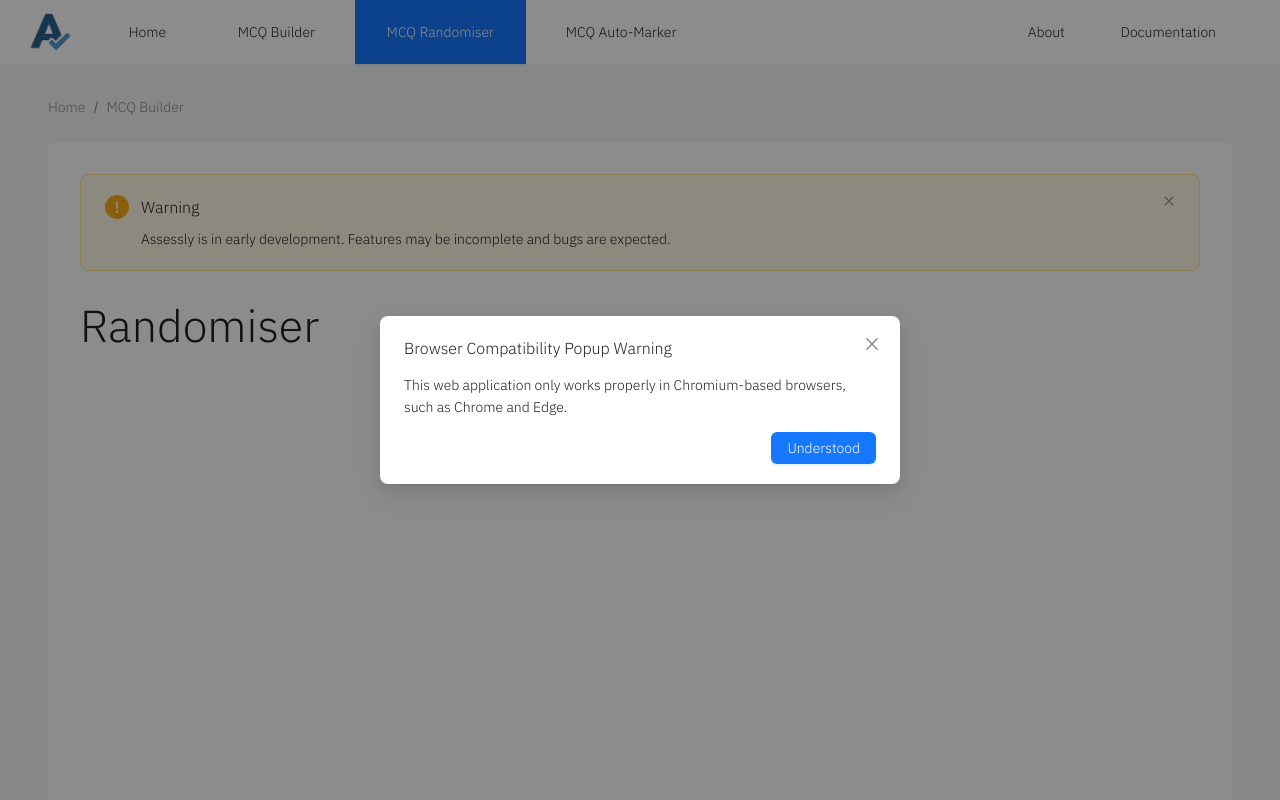
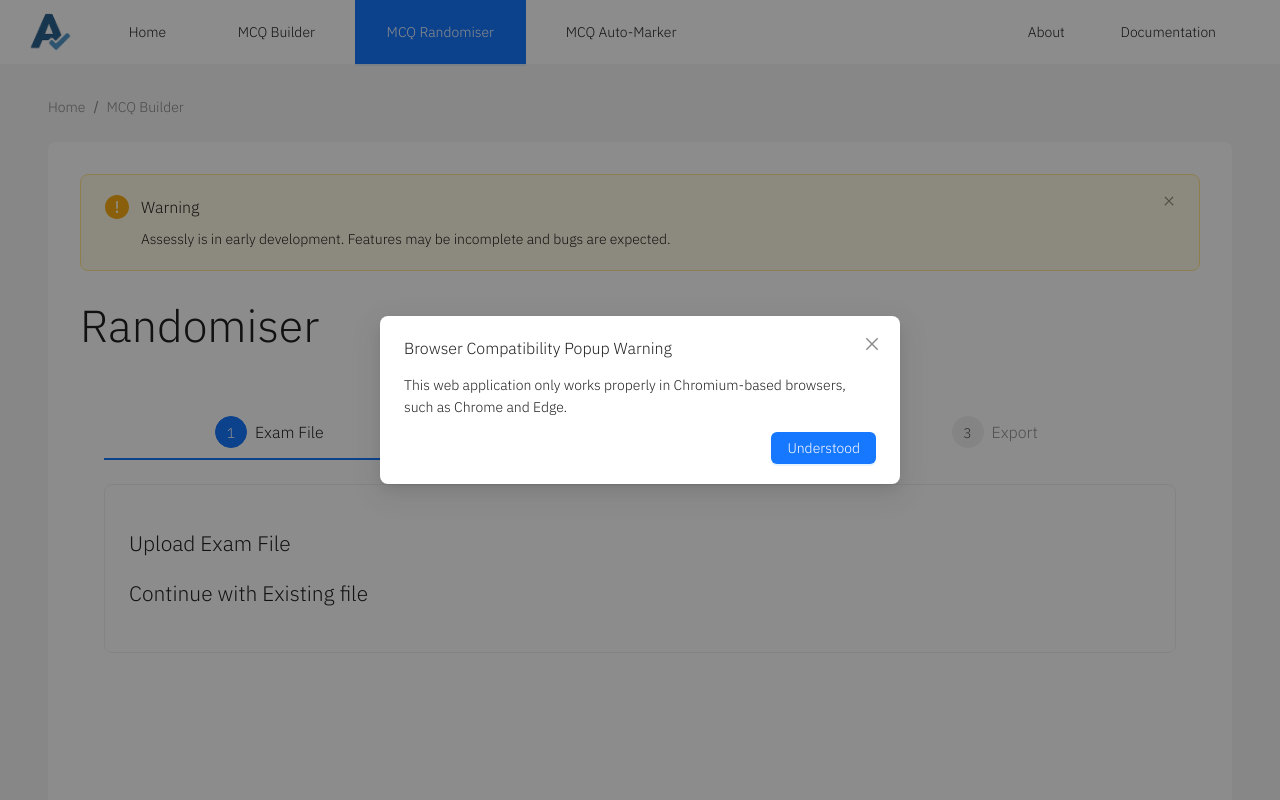
Before and after one commit to uoa-compsci399-2025-s1/capstone-project-2025-s1-team-11, a React (Vite) app in the folder client/: page /randomiser in a window 1280 px wide. Shown: the top 800 px of the page. Built offline with nearby package versions, Linux system fonts and the light colour scheme.

Commit message:
Created progress wrapper for randomiser page, updated file names.

```diff
--- a/client/src/components/MCQProgressWrapper.jsx
+++ b/client/src/components/MCQBuilderProgressWrapper.jsx
@@ -19,7 +19,7 @@ const steps = [
   },
 ];
 
-const MCQProgressWrapper = ({ children, onStageChange }) => {
+const MCQBuilderProgressWrapper = ({ children, onStageChange }) => {
   const [currentStep, setCurrentStep] = useState(0);
 
   const handleChange = (stepIndex) => {
@@ -50,4 +50,4 @@ const MCQProgressWrapper = ({ children, onStageChange }) => {
   );
 };
 
-export default MCQProgressWrapper;
+export default MCQBuilderProgressWrapper;
--- /dev/null
+++ b/client/src/components/MCQRandomiserProgressWrapper.jsx
@@ -0,0 +1,53 @@
+import React, { useState } from 'react';
+import { Steps } from 'antd';
+import { Card } from 'antd';
+
+const { Step } = Steps;
+
+const steps = [
+  {
+    title: 'Exam File',
+    key: 'upload',
+  },
+  {
+    title: 'Randomise',
+    key: 'randomise',
+  },
+  {
+    title: 'Export',
+    key: 'export',
+  },
+];
+
+const MCQRandomiserProgressWrapper = ({ children, onStageChange }) => {
+  const [currentStep, setCurrentStep] = useState(0);
+
+  const handleChange = (stepIndex) => {
+    setCurrentStep(stepIndex);
+    if (onStageChange) {
+      onStageChange(steps[stepIndex].key);
+    }
+  };
+
+  return (
+    <div style={{ padding: '24px' }}>
+      <Steps
+        type="navigation"
+        size="default"
+        current={currentStep}
+        onChange={handleChange}
+        style={{ marginBottom: '24px' }}
+      >
+        {steps.map((step, index) => (
+          <Step key={step.key} title={step.title} />
+        ))}
+      </Steps>
+
+      <Card>
+        {children(currentStep)}
+      </Card>
+    </div>
+  );
+};
+
+export default MCQRandomiserProgressWrapper;
--- a/client/src/pages/builder.jsx
+++ b/client/src/pages/builder.jsx
@@ -1,7 +1,7 @@
 import React, { useState } from "react";
 import ExamDisplay from "../components/examDisplay.jsx";
 import ExamFileManager from "../components/ExamFileManager.jsx";
-import MCQProgressWrapper from "../components/MCQProgressWrapper.jsx";
+import MCQBuilderProgressWrapper from "../components/MCQBuilderProgressWrapper.jsx";
 
 const Builder = () => {
     const [exam, setExam] = useState(null);
@@ -60,9 +60,9 @@ const Builder = () => {
     return (
         <>
             <h1> Builder</h1>
-        <MCQProgressWrapper>
+        <MCQBuilderProgressWrapper>
             {(currentStep) => renderStageContent(currentStep)}
-            </MCQProgressWrapper>
+            </MCQBuilderProgressWrapper>
         </>
     );
 };
--- a/client/src/pages/randomiser.jsx
+++ b/client/src/pages/randomiser.jsx
@@ -1,12 +1,43 @@
-// src/pages/ExamFileManager.jsx
 import React from "react";
+import MCQRandomiserProgressWrapper from "../components/MCQRandomiserProgressWrapper.jsx";
 
-const Randomiser = ({  }) => {
+const Randomiser = ({ }) => {
+
+    const renderStageContent = (step) => {
+        switch (step) {
+            case 0:
+                return (
+                    <div>
+                        <h2>Upload Exam File</h2>
+                        <h2>Continue with Existing file</h2>
+
+                    </div>
+                );
+            case 1:
+                return (
+                    <div>
+                        <h2>Randomise Questions</h2>
+
+                    </div>
+                );
+            case 2:
+                return (
+                    <div>
+                        <h2>Export</h2>
+                        <p>Export functionality coming soon.</p>
+                    </div>
+                );
+            default:
+                return null;
+        }
+    };
 
     return (
         <div>
             <h1>Randomiser</h1>
-
+            <MCQRandomiserProgressWrapper>
+            {(currentStep) => renderStageContent(currentStep)}
+            </MCQRandomiserProgressWrapper>
         </div>
     );
 };
```
